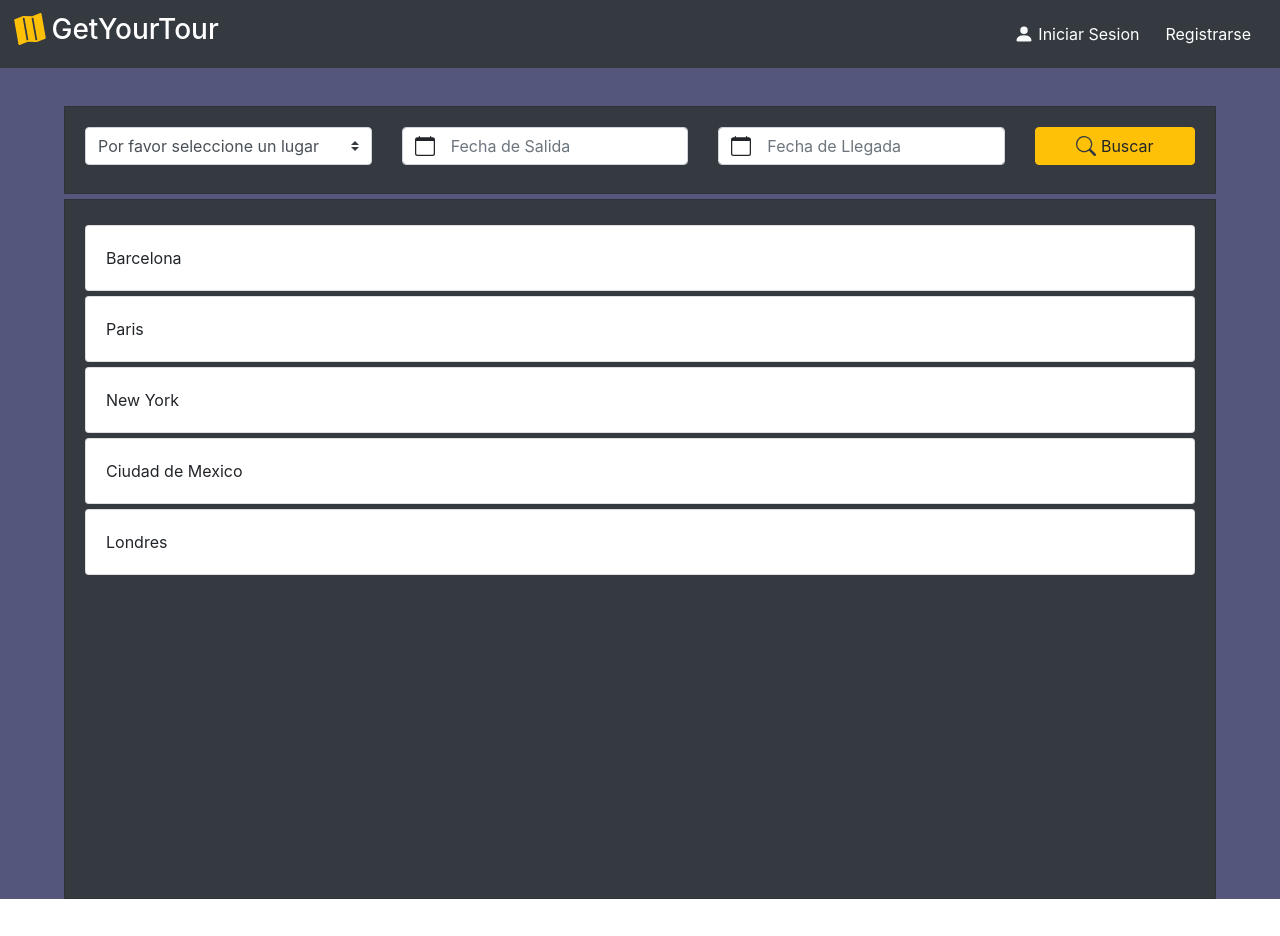
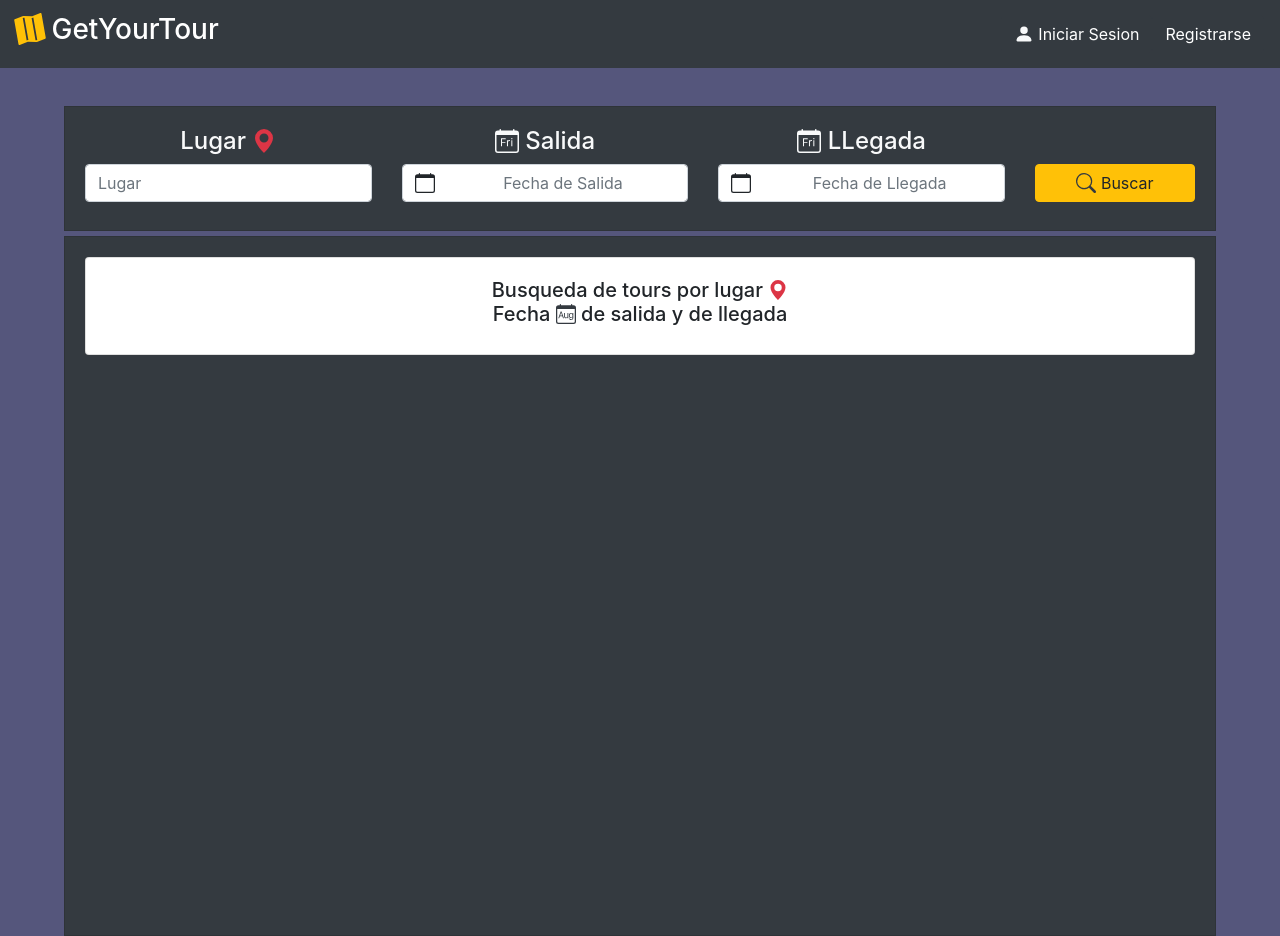
Before and after one commit to DavidVillalobos/tours-online, a Vue app in the folder frontend/: page / in a window 1280 px wide. Before the commit the page ends 899 px from the top, so only its background shows below. Built offline with nearby package versions, Linux system fonts and the light colour scheme; what vue-session would draw is missing.

Commit message:
update frontend
Update view of results in search tours

```diff
--- a/frontend/src/components/ResultSearchTour.vue
+++ /dev/null
@@ -1,40 +0,0 @@
-<template>
-  <div>
-    <b-row v-for="(tour, idx) in tours" :key="idx">
-      <b-col cols=12>
-        <b-card class="tour" v-on:click="viewTour(tour)">
-          {{ tour.text }}
-        </b-card>
-      </b-col>
-    </b-row>
-  </div>
-</template>
-
-<script>
-export default {
-  name: 'ResultSearchTour',
-  data() {
-    return {
-      tours: [
-        { text: 'Barcelona' },
-        { text: 'Paris' },
-        { text: 'New York' },
-        { text: 'Ciudad de Mexico' },
-        { text: 'Londres' }
-      ]
-    }
-  },
-  methods: {
-    viewTour: function (tour) {
-      alert('Viendo el tour de ' + tour.text)
-    }
-  }
-}
-
-</script>
-<style scoped>
-
-.tour{
-  margin-top: 5px;
-}
-</style>
--- a/frontend/src/components/SearchTour.vue
+++ b/frontend/src/components/SearchTour.vue
@@ -1,9 +1,30 @@
 <template>
   <div>
-    <b-card id="card-search" bg-variant="dark">
+    <b-card id="card-search" bg-variant="dark" class="text-center">
+      <b-row class="text-light">
+        <b-col>
+          <h4>
+            Lugar
+            <b-icon-geo-alt-fill variant="danger"></b-icon-geo-alt-fill>
+          </h4>
+        </b-col>
+        <b-col>
+          <h4>
+            <b-icon-calendar-day variant="light"></b-icon-calendar-day>
+            Salida
+          </h4>
+        </b-col>
+        <b-col>
+          <h4>
+            <b-icon-calendar-day variant="light"></b-icon-calendar-day>
+            LLegada
+          </h4>
+        </b-col>
+        <b-col cols="2"></b-col>
+      </b-row>
       <b-row>
-        <b-col class="text-center">
-          <b-form-select v-model="country" :options="options"></b-form-select>
+        <b-col>
+          <b-form-input placeholder="Lugar" v-model="place"></b-form-input>
         </b-col>
         <b-col>
           <b-form-datepicker dark label-help="" placeholder="Fecha de Salida" hide-header v-model="departure" :min="min" class="mb-2" locale="es"></b-form-datepicker>
@@ -12,7 +33,7 @@
           <b-form-datepicker dark label-help="" placeholder="Fecha de Llegada" hide-header v-model="arrival" :min="min" class="mb-2" locale="es"></b-form-datepicker>
         </b-col>
         <b-col cols="2">
-          <b-button block variant="warning" v-on:click="searchTour()">
+          <b-button block variant="warning" v-on:click="filterTours">
             <b-icon-search variant="dark"></b-icon-search>
             Buscar
           </b-button>
@@ -20,36 +41,93 @@
       </b-row>
     </b-card>
     <b-card id="result-search" bg-variant="dark">
-      <ResultSearchTour />
+      <template v-if="tours != 0">
+      <b-row id="header-result-search">
+        <b-col cols=12>
+          <b-card class="tour">
+            {{ place }} <br>
+            {{ tours.length }} actividades encontradas
+          </b-card>
+        </b-col>
+      </b-row>
+      <b-row v-for="(tour, idx) in tours" :key="idx">
+        <b-col cols=12>
+          <b-card class="tour" v-on:click="viewTour(tour)">
+             <b-row>
+              <b-col cols=2 class="text-right">
+                <b-img rounded v-bind="propsSimpleView" :src="getImageUrl(tour.images[0].id)"  fluid alt="Fluid image">
+                </b-img>
+                 <b-button class="like-button" pill variant="transparent"><b-icon-heart variant="danger"></b-icon-heart></b-button>
+              </b-col>
+              <b-col cols=7>
+                <strong>{{ tour.city.name}}: {{ tour.name}}</strong> <br>
+               <b-icon-clock-history></b-icon-clock-history>
+                Duración : {{ tour.duration }} <br>
+              </b-col>
+              <b-col cols=2>
+                <b-row>
+                  <b-form-rating v-model="tour.rating" variant="warning" readonly show-value no-border></b-form-rating>
+                  {{tour.reviews}} opiniones <br>
+                  Desde
+                  <h4><br> {{tour.price}}$</h4>
+                  Por persona
+                </b-row>
+              </b-col>
+             </b-row>
+          </b-card>
+        </b-col>
+      </b-row>
+    </template>
+    <template v-else>
+      <b-row>
+        <b-col cols=12>
+          <b-card class="text-center">
+            <h5>
+            Busqueda de tours por lugar <b-icon-geo-alt-fill variant="danger"></b-icon-geo-alt-fill> <br>
+            Fecha <b-icon-calendar-month variant="dark"></b-icon-calendar-month> de salida y de llegada
+            </h5>
+          </b-card>
+        </b-col>
+      </b-row>
+    </template>
     </b-card>
   </div>
 </template>
 
 <script>
-import ResultSearchTour from './ResultSearchTour'
 
 export default {
   name: 'SearchTour',
-  components: {
-    ResultSearchTour
-  },
   data() {
     const minDate = new Date()
     return {
+      propsSimpleView: { width: 220, height: 220 },
+      tours: [],
       departure: '',
       arrival: '',
       min: minDate,
-      country: null,
-      options: [
-        { value: null, text: 'Por favor seleccione un lugar' },
-        { value: '1', text: 'Dubai' },
-        { value: '2', text: 'Paris' }
-      ]
+      place: ''
     }
   },
   methods: {
-    searchTour: function () {
-      alert('Buscando el tour en ' + this.country + ' desde ' + this.departure + ' hasta ' + this.arrival)
+    async filterTours(){
+        try {
+          const response = await fetch(
+            'http://localhost:8001/tours/filter' +
+            '?place=' + this.place +
+            '&&departure=' + this.departure +
+            '&&arrival=' + this.arrival
+          , {method: 'GET'});
+          this.tours = (await response.json());
+        } catch (err) {
+          alert("Search failed")
+        }
+    },
+    viewTour(tour){
+      alert("Got to tour " + tour.name)
+    },
+    getImageUrl(imageId) {
+      return `http://localhost:8001/only-image?id=${imageId}`;
     }
   }
 }
@@ -64,4 +142,9 @@ export default {
 #result-search, #card-search{
   border-radius: 0%;
 }
+
+.tour{
+  margin-top: 5px;
+}
+
 </style>
```
